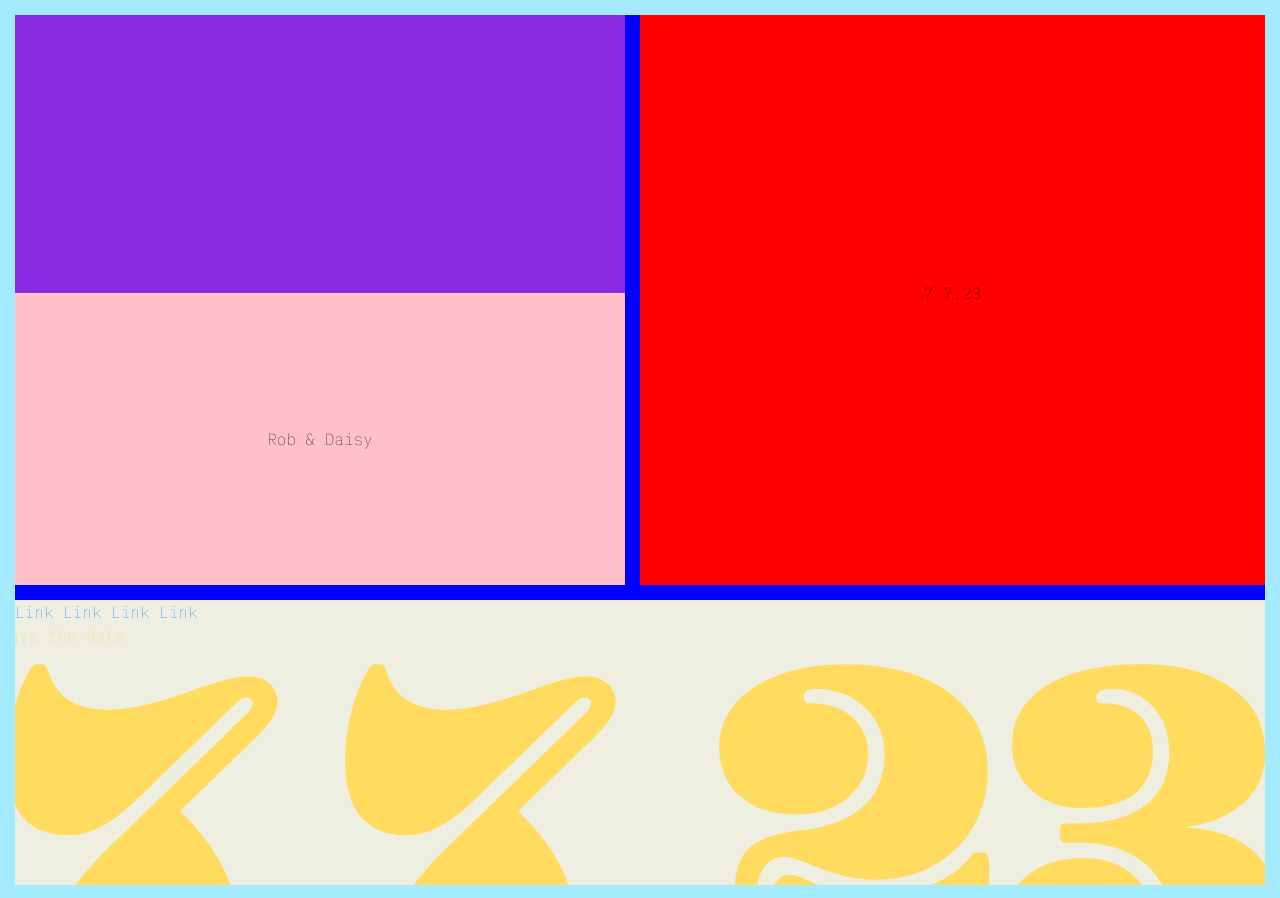
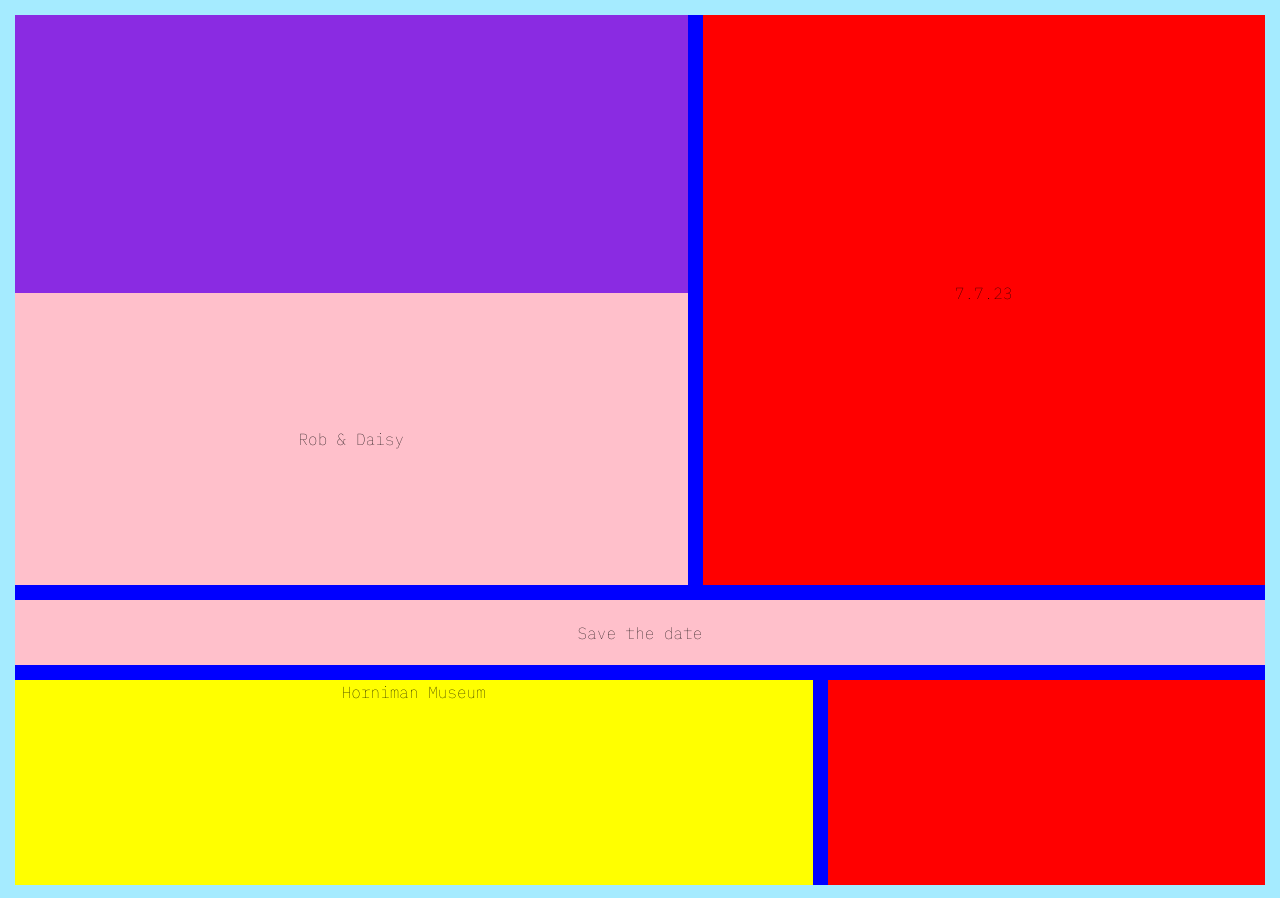
Before and after one commit to robcleaton/yellow-wedding, a Jekyll site: the page built from save-the-date.html, in a window 1280 px wide. Shown: the top 898 px of the page. Built offline with Jekyll 4.4.1, drawn with Linux system fonts in a browser that asks for light colours; some of the changed text lies outside the part shown.

Commit message:
structure

```diff
--- a/_sass/_media.scss
+++ b/_sass/_media.scss
@@ -78,11 +78,7 @@
   background: red url('https://www.horniman.ac.uk/wp-content/uploads/2020/02/Horniman-Conservatory.jpg') center center no-repeat;
   background-size: cover;
 }
-.image-test {
-  background: red url('./../../assets/images/rob-test.jpg') center center no-repeat;
-  background-size: cover;
-  height: 80vh;
-}
+
 
 
 // Mobile
--- a/save-the-date.html
+++ b/save-the-date.html
@@ -25,11 +25,12 @@
 }
 .col-1, .col-2 {
   max-width: 50%;
-  height: 600px;
+  height: 100%;
   float: left;
   padding: 0px;
   border-bottom: 15px solid blue;
   color: black;
+  text-align: center;
 }
 .col-3 {
   background: pink;
@@ -42,6 +43,18 @@
   justify-content: center;
   align-items: center;
 }
+.col-full {
+  background: pink;
+  padding-top: 16px;
+  width 100%;
+  color: black;
+  text-align: center;
+  height: 80px;
+  display: flex;
+  justify-content: center;
+  align-items: center;
+  border-bottom: 15px solid blue;
+}
 </style>
 
 <div id="left"></div>
@@ -52,23 +65,47 @@
 <div class="container">
 
   <div class="header">
-    <div class="col-1">
+    <div class="col-1" style="max-width: 55%;">
       <div class="col-3" style="background: blueviolet">
       </div>
       <div class="col-3">
         Rob & Daisy
       </div>
     </div>
-    <div class="col-2">
+    <div class="col-2" style="max-width: 45%;">
       7.7.23
     </div>
   </div>
 
-  <a href="#">Link</a>
-  <a href="#">Link</a>
-  <a href="#">Link</a>
-  <a href="#">Link</a>
+  <div class="col-full">
+    <p>Save the date</p>
+  </div>
+
+  <div class="header" style="height: 450px;">
+    <div class="col-1" style="max-width: 65%">
+      Horniman Museum
+    </div>
+    <div class="col-2" style="max-width: 35%">
+    </div>
+  </div>
+
+  <div style="padding: 100px; color: black; border-bottom: 15px solid blue;">
+    <p>Lorem ipsum dolor sit amet, consectetur adipiscing elit. Fusce quis tortor non diam ullamcorper tristique. Integer elementum rhoncus massa, sagittis placerat augue aliquet a. Ut porta leo nisi, quis scelerisque erat efficitur a. Nullam venenatis lorem libero, id mollis tellus laoreet lobortis. Donec euismod enim et interdum rutrum. Pellentesque fermentum lectus at metus cursus, ac aliquam risus vulputate. Aenean tincidunt velit sed ipsum dictum commodo. Sed orci sapien, posuere id laoreet a, aliquet at ligula.</p>
+  </div>
+
+  <div class="strip" style="border-bottom: 15px solid blue;">
+  </div>
+
+  <div class="header" style="height: 450px;">
+    <div class="col-2" style="background-color: blueviolet; max-width: 35%">
+    </div>
+    <div class="col-1" style="background: purple; max-width: 65%; border-right: 0 ; border-left: 15px solid blue;">
+      <p>Hotels nearby</p>
+    </div>
+  </div>
+
+  <div class="col-full" style="background: yellow; height: 140px; padding-bottom: 10px;">
+    <h4><a href="#">RSVP</a></h4>
+  </div>
+
 </div>
-
-  <p>Save the date</p>
-  <img src="assets/images/7-7-23.svg">
```
